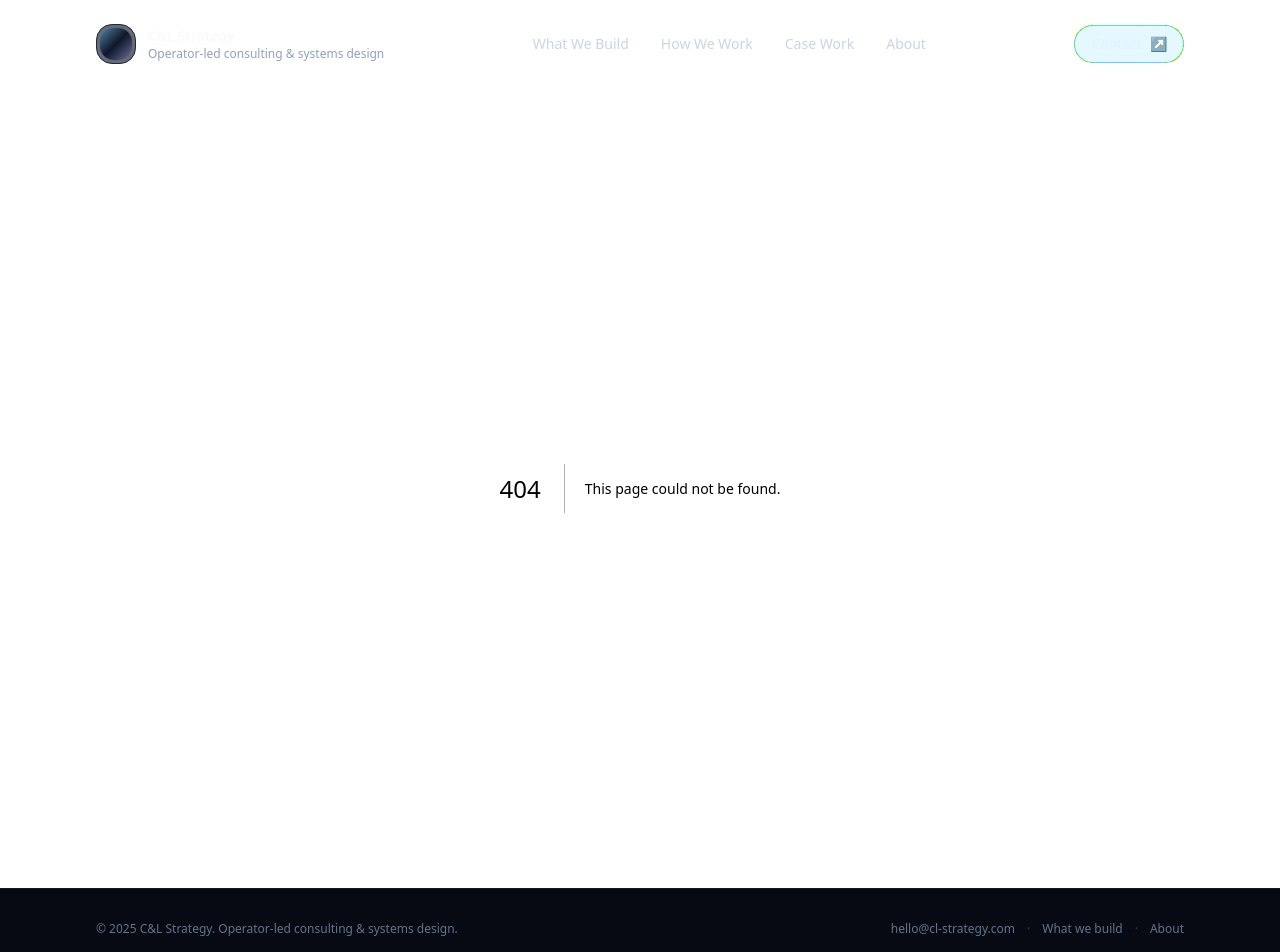
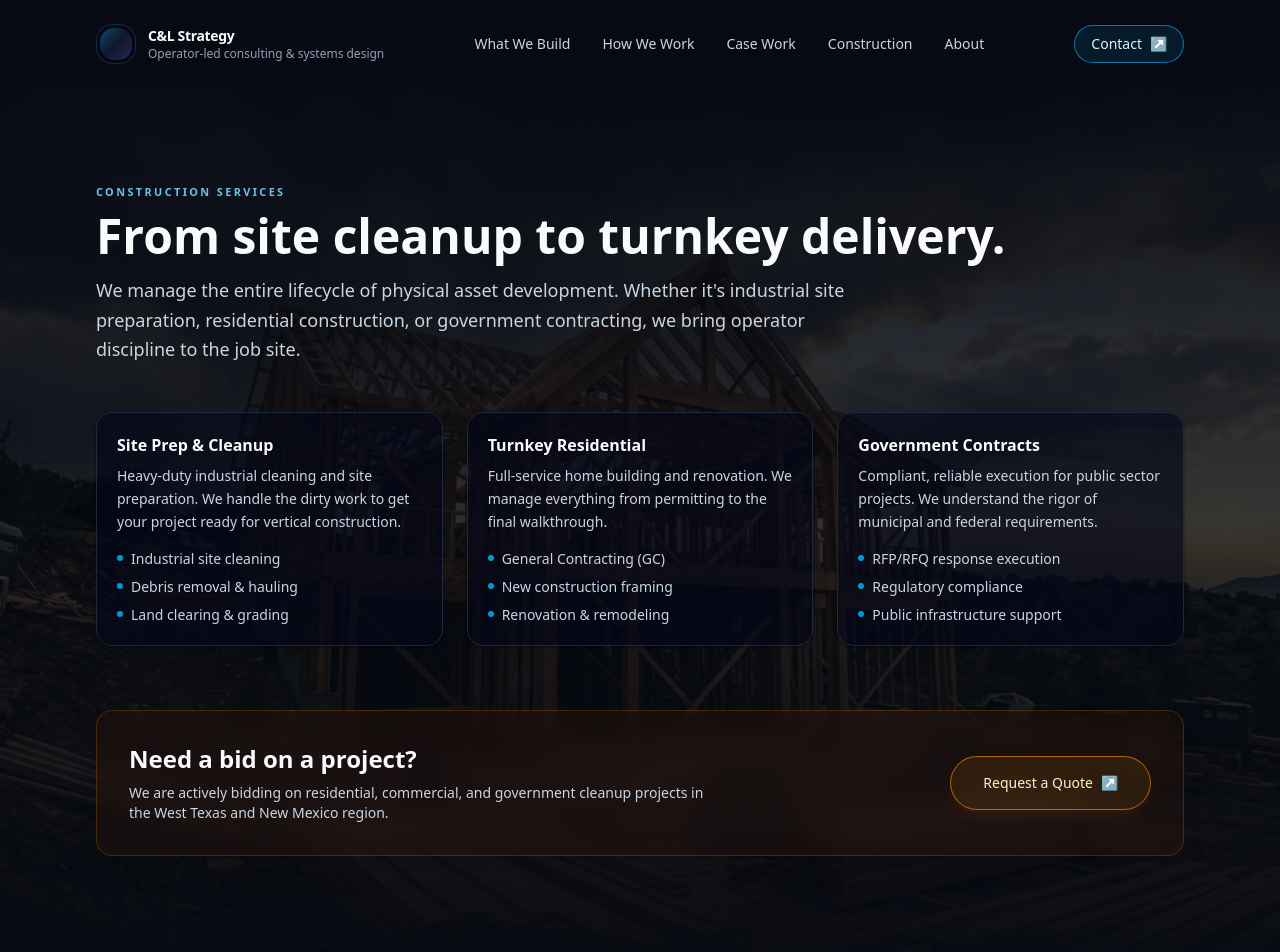
Before and after one commit to lelandsequel/candl, a Next.js app: page /construction in a window 1280 px wide. Before the commit this address had no page. Shown: the top 952 px of the page. Built offline with nearby package versions, Linux system fonts and the light colour scheme.

Commit message:
feat: add construction vertical page and navigation

```diff
--- /dev/null
+++ b/app/construction/page.tsx
@@ -0,0 +1,68 @@
+import { Card, SectionKicker, ImmersiveSection } from "@/components/ui/design-system";
+import { CTA_LINK } from "@/components/Navigation";
+
+export default function ConstructionPage() {
+    return (
+        <main className="flex-1 w-full">
+            <ImmersiveSection backgroundImage="/construction.png" overlayOpacity={0.8} className="min-h-[85vh]">
+                <SectionKicker>Construction Services</SectionKicker>
+                <h1 className="mt-3 text-3xl font-semibold text-slate-50 md:text-5xl">
+                    From site cleanup to turnkey delivery.
+                </h1>
+                <p className="mt-4 max-w-3xl text-sm leading-relaxed text-slate-300 md:text-lg">
+                    We manage the entire lifecycle of physical asset development. Whether it's industrial site preparation, residential construction, or government contracting, we bring operator discipline to the job site.
+                </p>
+
+                <div className="mt-12 grid gap-6 lg:grid-cols-3">
+                    <Card
+                        title="Site Prep & Cleanup"
+                        body="Heavy-duty industrial cleaning and site preparation. We handle the dirty work to get your project ready for vertical construction."
+                        bullets={[
+                            "Industrial site cleaning",
+                            "Debris removal & hauling",
+                            "Land clearing & grading"
+                        ]}
+                    />
+                    <Card
+                        title="Turnkey Residential"
+                        body="Full-service home building and renovation. We manage everything from permitting to the final walkthrough."
+                        bullets={[
+                            "General Contracting (GC)",
+                            "New construction framing",
+                            "Renovation & remodeling"
+                        ]}
+                    />
+                    <Card
+                        title="Government Contracts"
+                        body="Compliant, reliable execution for public sector projects. We understand the rigor of municipal and federal requirements."
+                        bullets={[
+                            "RFP/RFQ response execution",
+                            "Regulatory compliance",
+                            "Public infrastructure support"
+                        ]}
+                    />
+                </div>
+
+                <div className="mt-16 rounded-2xl border border-amber-500/20 bg-amber-950/20 backdrop-blur-md p-8 shadow-xl">
+                    <div className="flex flex-col md:flex-row gap-8 items-start md:items-center justify-between">
+                        <div>
+                            <h2 className="text-2xl font-semibold text-slate-50">
+                                Need a bid on a project?
+                            </h2>
+                            <p className="mt-2 text-sm text-slate-300 max-w-xl">
+                                We are actively bidding on residential, commercial, and government cleanup projects in the West Texas and New Mexico region.
+                            </p>
+                        </div>
+                        <a
+                            href={CTA_LINK}
+                            className="inline-flex items-center gap-2 rounded-full border border-amber-500/60 bg-amber-500/10 px-8 py-4 text-sm font-medium text-amber-100 hover:bg-amber-500/20 transition-colors shadow-lg shadow-amber-900/20 whitespace-nowrap"
+                        >
+                            <span>Request a Quote</span>
+                            <span aria-hidden>↗</span>
+                        </a>
+                    </div>
+                </div>
+            </ImmersiveSection>
+        </main>
+    );
+}
--- a/app/page.tsx
+++ b/app/page.tsx
@@ -28,7 +28,9 @@ export default function Page() {
                             <Pill>Software architecture</Pill>
                             <Pill>Supply chain & logistics</Pill>
                             <Pill>Finance & controls</Pill>
-                            <Pill>Construction</Pill>
+                            <Link href="/construction" className="hover:opacity-80 transition-opacity">
+                                <Pill>Construction</Pill>
+                            </Link>
                         </div>
 
                         <div className="mt-10 flex flex-wrap gap-4">
@@ -40,10 +42,10 @@ export default function Page() {
                                 <span aria-hidden>↓</span>
                             </Link>
                             <Link
-                                href="/case-work"
-                                className="inline-flex items-center gap-2 rounded-full border border-emerald-400/50 bg-emerald-400/10 px-6 py-3 text-sm font-medium text-emerald-100 hover:bg-emerald-400/20 backdrop-blur-md shadow-lg shadow-emerald-900/20"
+                                href="/construction"
+                                className="inline-flex items-center gap-2 rounded-full border border-amber-500/50 bg-amber-500/10 px-6 py-3 text-sm font-medium text-amber-100 hover:bg-amber-400/20 backdrop-blur-md shadow-lg shadow-amber-900/20"
                             >
-                                <span>See case work</span>
+                                <span>Construction</span>
                                 <span aria-hidden>↗</span>
                             </Link>
                         </div>
--- a/components/Footer.tsx
+++ b/components/Footer.tsx
@@ -1,4 +1,5 @@
 import { CONTACT_EMAIL } from "./Navigation";
+import Link from "next/link";
 
 export default function Footer() {
     return (
@@ -6,17 +7,21 @@ export default function Footer() {
             <div className="mx-auto flex w-full max-w-6xl flex-col items-start justify-between gap-3 px-4 py-8 text-xs text-slate-500 md:flex-row md:items-center md:px-6 lg:px-8">
                 <p>© {new Date().getFullYear()} C&L Strategy. Operator-led consulting & systems design.</p>
                 <div className="flex flex-wrap gap-3">
-                    <a className="hover:text-slate-300" href={`mailto:${CONTACT_EMAIL}`}>
-                        {CONTACT_EMAIL}
-                    </a>
-                    <span className="text-slate-700">·</span>
-                    <a className="hover:text-slate-300" href="/what-we-build">
-                        What we build
-                    </a>
-                    <span className="text-slate-700">·</span>
-                    <a className="hover:text-slate-300" href="/about">
+                    <Link href="/what-we-build" className="text-sm text-slate-400 hover:text-slate-200">
+                        Build
+                    </Link>
+                    <Link href="/how-we-work" className="text-sm text-slate-400 hover:text-slate-200">
+                        Work
+                    </Link>
+                    <Link href="/case-work" className="text-sm text-slate-400 hover:text-slate-200">
+                        Cases
+                    </Link>
+                    <Link href="/construction" className="text-sm text-slate-400 hover:text-slate-200">
+                        Construction
+                    </Link>
+                    <Link href="/about" className="text-sm text-slate-400 hover:text-slate-200">
                         About
-                    </a>
+                    </Link>
                 </div>
             </div>
         </footer>
--- a/components/Navigation.tsx
+++ b/components/Navigation.tsx
@@ -41,6 +41,12 @@ export default function Navigation() {
                     Case Work
                 </Link>
                 <Link
+                    href="/construction"
+                    className="rounded-full px-3 py-2 text-sm text-slate-300 hover:bg-slate-900/60 hover:text-slate-100 transition-colors"
+                >
+                    Construction
+                </Link>
+                <Link
                     href="/about"
                     className="rounded-full px-3 py-2 text-sm text-slate-300 hover:bg-slate-900/60 hover:text-slate-100 transition-colors"
                 >
```
